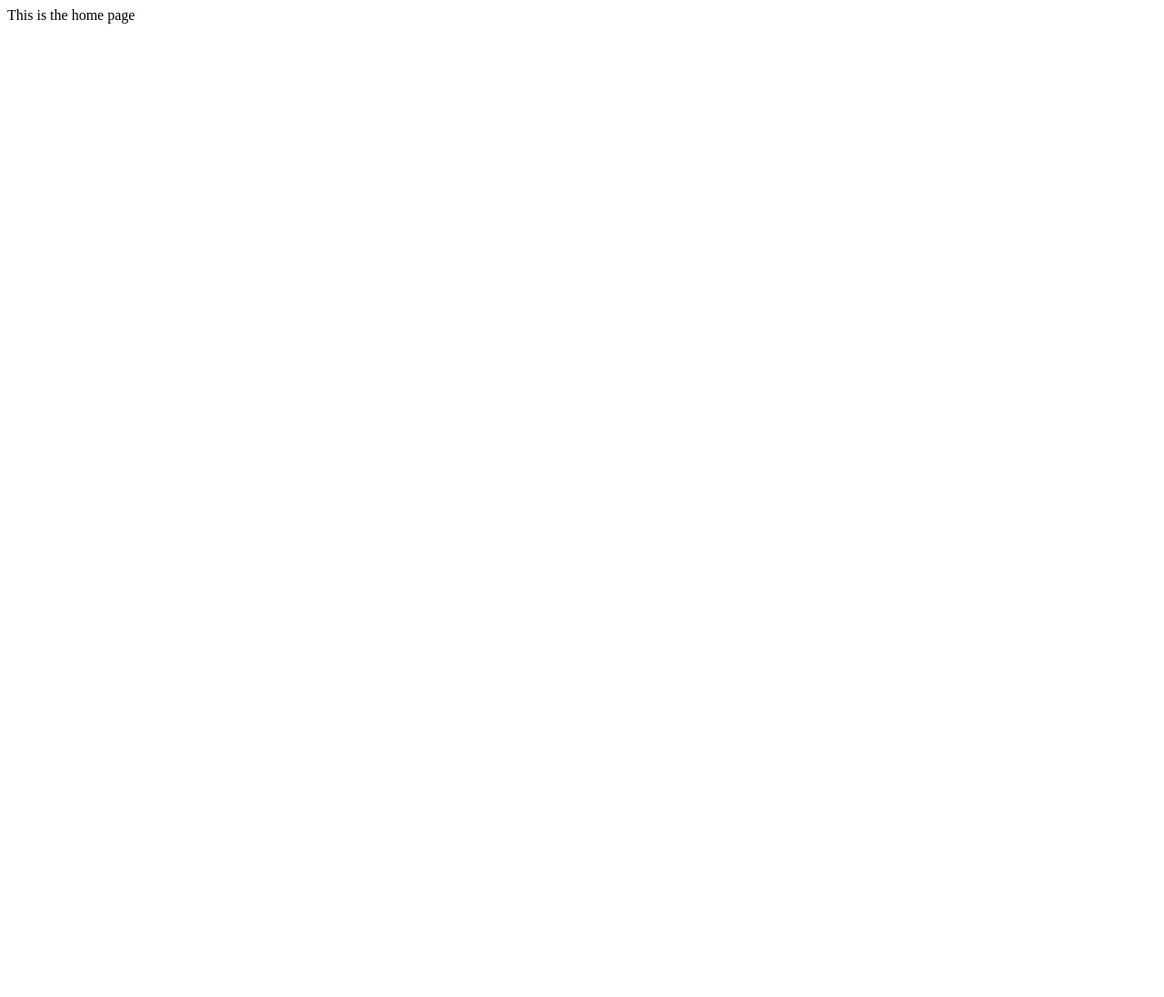
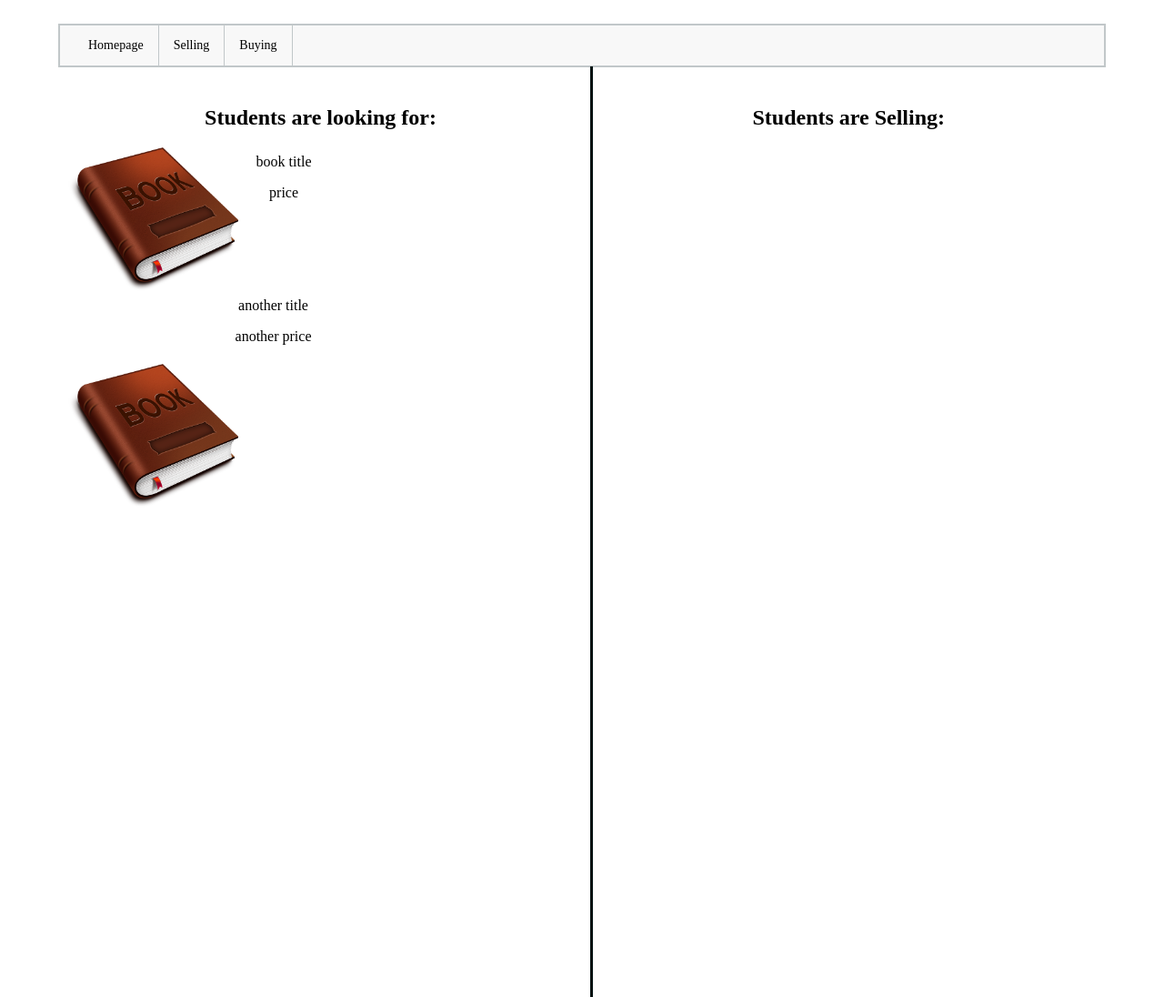
Before and after one commit to kfclee/RHITTextBookExhangeFrontEnd, a website: page public/home.html in a window 1280 px wide. Shown: the whole page at 91% size. Before the commit the page ends 800 px from the top, so only its background shows below. Drawn offline with Linux system fonts and the light colour scheme.

Commit message:
re-adding files from other git repo

```diff
--- /dev/null
+++ b/public/css/home.css
@@ -0,0 +1,108 @@
+/*this is for the home page*/
+/*
+html {
+	height: 100%;
+}
+*/
+body {
+	/*height: 100%;*/
+	margin-top: 2%;
+	margin-left: 5%;
+	margin-right: 5%;
+	border-collapse: collapse;
+	border: 1px solid #C1C7C9;
+}
+
+#navbar {
+}
+
+#main-div {
+	/*height: 1000px;*/
+}
+
+#buy-div {
+	display: inline-block;
+	float: left;
+	width: 50%;
+	text-align: center;
+	height: 100%;
+	min-height: 1000px;
+	padding-top: 2%;
+	/*margin-top: 5%;*/
+	/*padding-left: 15%;*/
+}
+
+#sell-div {
+	border-left: solid #001111;
+	display: inline-block;
+	float: right;
+	height: 100%;
+	min-height: 1000px;
+	width: 49%;
+	text-align: center;
+	padding-top: 2%;
+}
+
+.search-div {
+	width: 50%;
+}
+
+.search-div div {
+	margin: 5px 5px 5px 5px;
+	/*height: */
+}
+
+.search-div div div:nth-child(0) {
+	/*height: 1px;*/
+	display: inline;
+	float: left;
+}
+
+.search-div div div:nth-child(1) {
+	/*height: 1px;*/
+	display: inline;
+	float: right;
+}
+
+.search-div div div p {
+	margin-top: 2px;
+}
+
+.search-div div div img {
+	float: left;
+	width: 70%;
+	height: 70%;
+}
+
+ol.nav {
+    list-style-type: none;
+    margin: 0;
+    padding: 0;
+    overflow: hidden;
+    padding-left: 15px;
+	border-collapse: collapse;
+    background-color: #f8f8f8;
+    border: 1px solid #C1C7C9;
+}
+
+ol.nav li {
+    float: left;
+    display: inline;
+    border-right: 1px solid #C1C7C9;
+}
+
+ol.nav li a {
+    display: block;
+    text-align: center;
+    font-size: 14px;
+    padding: 14px 16px;
+    text-decoration: none;
+    color: black;
+}
+ol.nav li a:hover {
+    background-color: #dcdcdc;
+}
+
+ol.nav li a:visited {
+    background-color: #dcdcdc;
+}
--- a/public/home.html
+++ b/public/home.html
@@ -1 +1,36 @@
-<p>This is the home page</p>
+<!DOCTYPE html>
+<html>
+<head>
+	<title>home page</title>
+	<link rel="stylesheet" type="text/css" href="./css/home.css">
+
+</head>
+<body>
+	<div id="navbar">
+		<ol class="nav">
+			<li>
+				<a href="">Homepage</a>
+			</li>
+			<li>
+				<a href="">Selling</a>
+			</li>
+			<li>
+				<a href="">Buying</a>
+			</li>
+		</ol>
+	</div>
+	<div id="main-div">
+		<div id="buy-div">
+			<h2>Students are looking for:</h2>
+			<div id="buy-search-div" class="search-div">
+			</div>
+		</div>
+		<div id="sell-div">
+			<h2>Students are Selling:</h2>
+			<div id="buy-search-div" class="search-div">
+			</div>
+		</div>
+	</div>
+	<script type="text/javascript" src="./js/home.js"></script>
+</body>
+</html>
--- /dev/null
+++ b/public/js/home.js
@@ -0,0 +1,23 @@
+(function() {
+	data = [{
+		image: './images/book.png',
+		title: 'book title',
+		price: 'price'
+	},
+	{
+		image: './images/book.png',
+		title: 'another title',
+		price: 'another price'
+	}];
+
+	for(var i=0; i<data.length; i++) {
+		var html = "<div><div><p>"+data[i].title+"</p>";
+		html+="<p>"+data[i].price+"</p></div>";
+		html += "<div><img src=" + data[i].image + "></img></div></div></br>";
+		var searchdiv = document.getElementById('buy-search-div');
+		// console.log(searchdiv);
+
+		searchdiv.innerHTML += html;
+	}
+
+})();
```
Also changed, not shown: public/login.html (+1 -1 lines), public/images/book.png (added).
